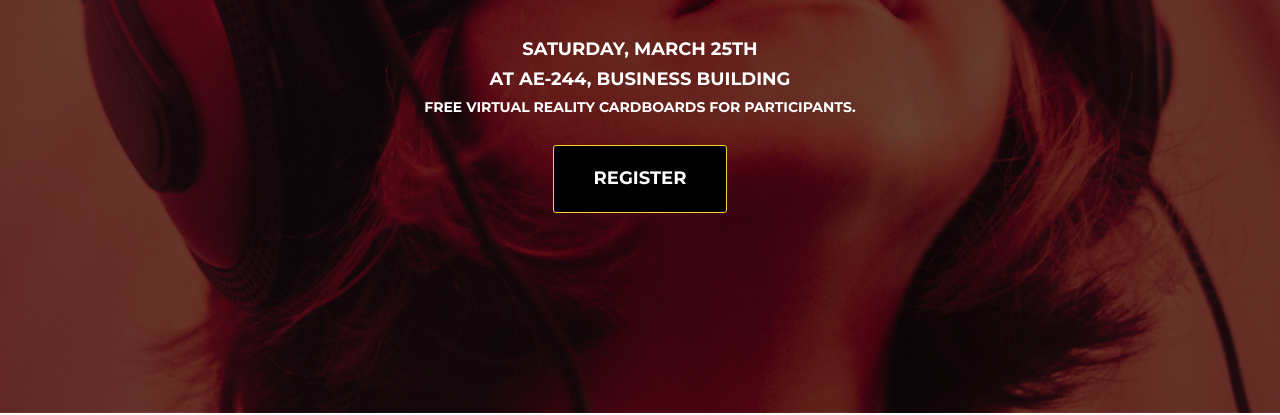
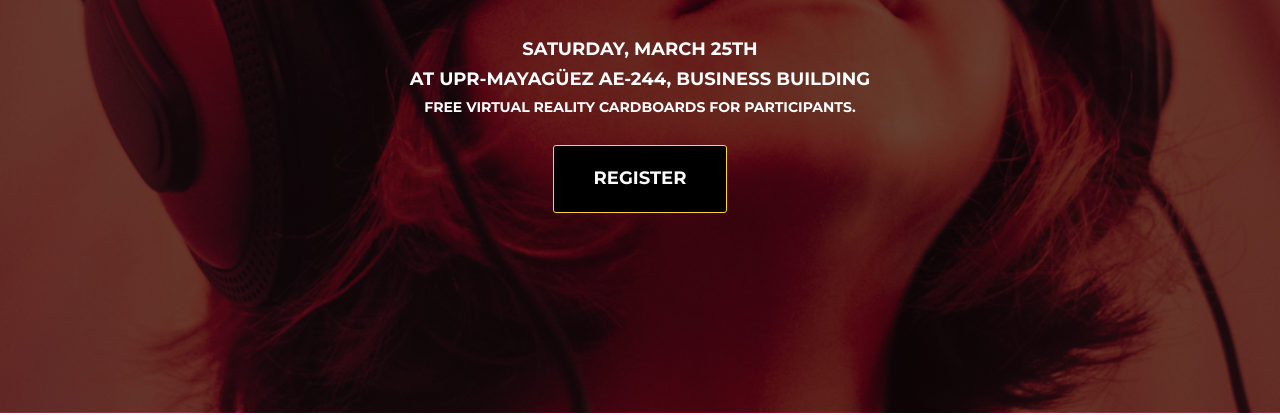
Before and after one commit to idea-platform/idea-platform.github.io, a website: page index.html in a window 1280 px wide. Shown: the part 385-800 px from the top of the page. Drawn offline with nearby package versions, Linux system fonts and the light colour scheme; a web font is replaced by a local one.

Commit message:
Update index.html

```diff
--- a/index.html
+++ b/index.html
@@ -77,7 +77,7 @@
 
                 <div class="intro-heading">IP-HACKATHON</div>
                 <h4>Saturday, March 25th</h4>
-                <h4>At AE-244, Business Building</h4>
+                <h4>At UPR-Mayagüez AE-244, Business Building</h4>
                 <h5>Free Virtual Reality Cardboards for Participants.</h5>
                 <br>
                 <a href="https://docs.google.com/a/upr.edu/forms/d/e/1FAIpQLSfvacJyjs6sS39eMI73cxE4G5gZVLmDBgoIfzV9DsU9po_Ggg/viewform?c=0&w=1" class="page-scroll btn btn-xl">Register</a>
```
